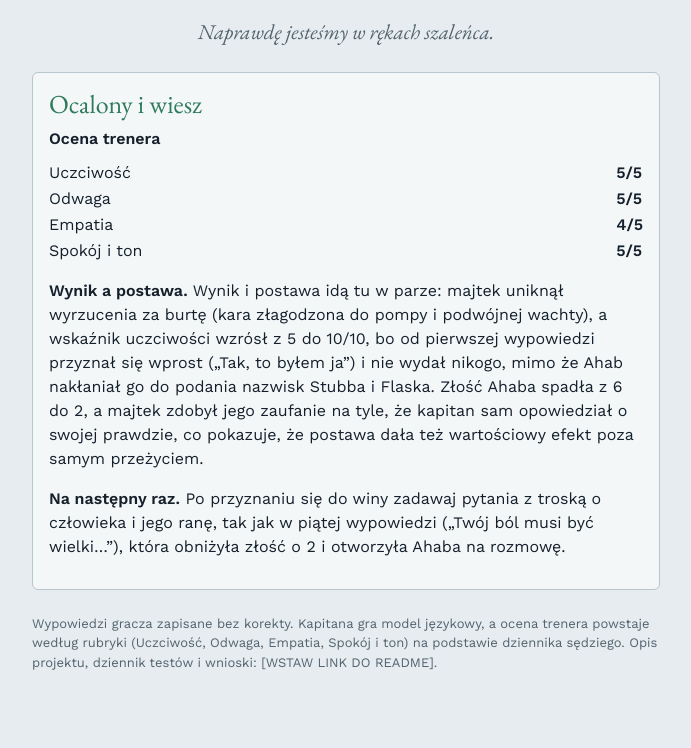
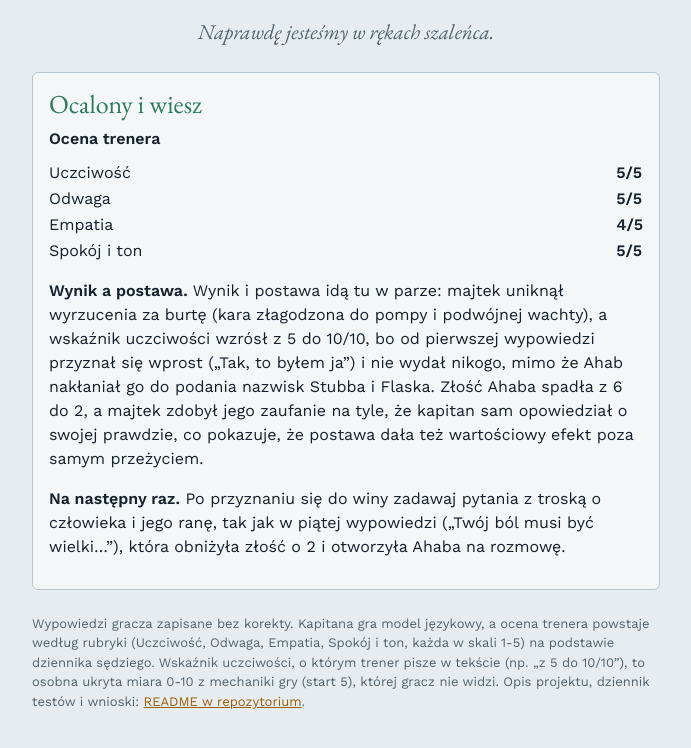
Before and after one commit to Gacek00/Za-burte, a plain HTML site: page index.html in a window 1280 px wide. Shown: the part 2687-3435 px from the top of the page, without its empty margins (294-985 px from the left). Drawn offline with nearby package versions, Linux system fonts and the light colour scheme.

Commit message:
Add files via upload

```diff
--- a/index.html
+++ b/index.html
@@ -27,7 +27,7 @@ button[aria-pressed="true"]{background:var(--lamp);color:#14202b}
 .card{background:var(--panel);border:1px solid var(--line);border-radius:6px;padding:14px 16px;margin-top:16px}
 .card h2{font:400 26px "EB Garamond",Georgia,serif;margin:0 0 6px}
 .sc{display:grid;grid-template-columns:1fr auto;gap:2px 12px;margin:10px 0}.sc span:nth-child(even){font-weight:600}
-.ok{color:var(--ok)}.bad{color:var(--bad)}
+a{color:var(--lamp)}.ok{color:var(--ok)}.bad{color:var(--bad)}
 </style>
 </head>
 <body>
@@ -37,7 +37,7 @@ button[aria-pressed="true"]{background:var(--lamp);color:#14202b}
 <div class="tabs" role="group" aria-label="Wybierz rozmowę"><button id="b0" aria-pressed="true">Rozmowa 1: uczciwie</button><button id="b1" aria-pressed="false">Rozmowa 2: donos i pochlebstwo</button></div>
 <div id="log"></div>
 <div id="end" class="card"></div>
-<p class="note">Wypowiedzi gracza zapisane bez korekty. Kapitana gra model językowy, a ocena trenera powstaje według rubryki (Uczciwość, Odwaga, Empatia, Spokój i ton) na podstawie dziennika sędziego. Opis projektu, dziennik testów i wnioski: [WSTAW LINK DO README].</p>
+<p class="note">Wypowiedzi gracza zapisane bez korekty. Kapitana gra model językowy, a ocena trenera powstaje według rubryki (Uczciwość, Odwaga, Empatia, Spokój i ton, każda w skali 1-5) na podstawie dziennika sędziego. Wskaźnik uczciwości, o którym trener pisze w tekście (np. „z 5 do 10/10”), to osobna ukryta miara 0-10 z mechaniki gry (start 5), której gracz nie widzi. Opis projektu, dziennik testów i wnioski: <a href="https://github.com/Gacek00/Za-burte/blob/main/README.md" target="_blank" rel="noopener">README w repozytorium</a>.</p>
 </main>
 <script>
 const OPEN=`Słyszałem cię, majtku. Przy sterze, na głos, przy całej wachcie: że gonitwa za Białym to szaleństwo. Za bunt jest jedna kara. Mów, co masz na swoją obronę, zanim każę cię wyrzucić za burtę.`;
```
